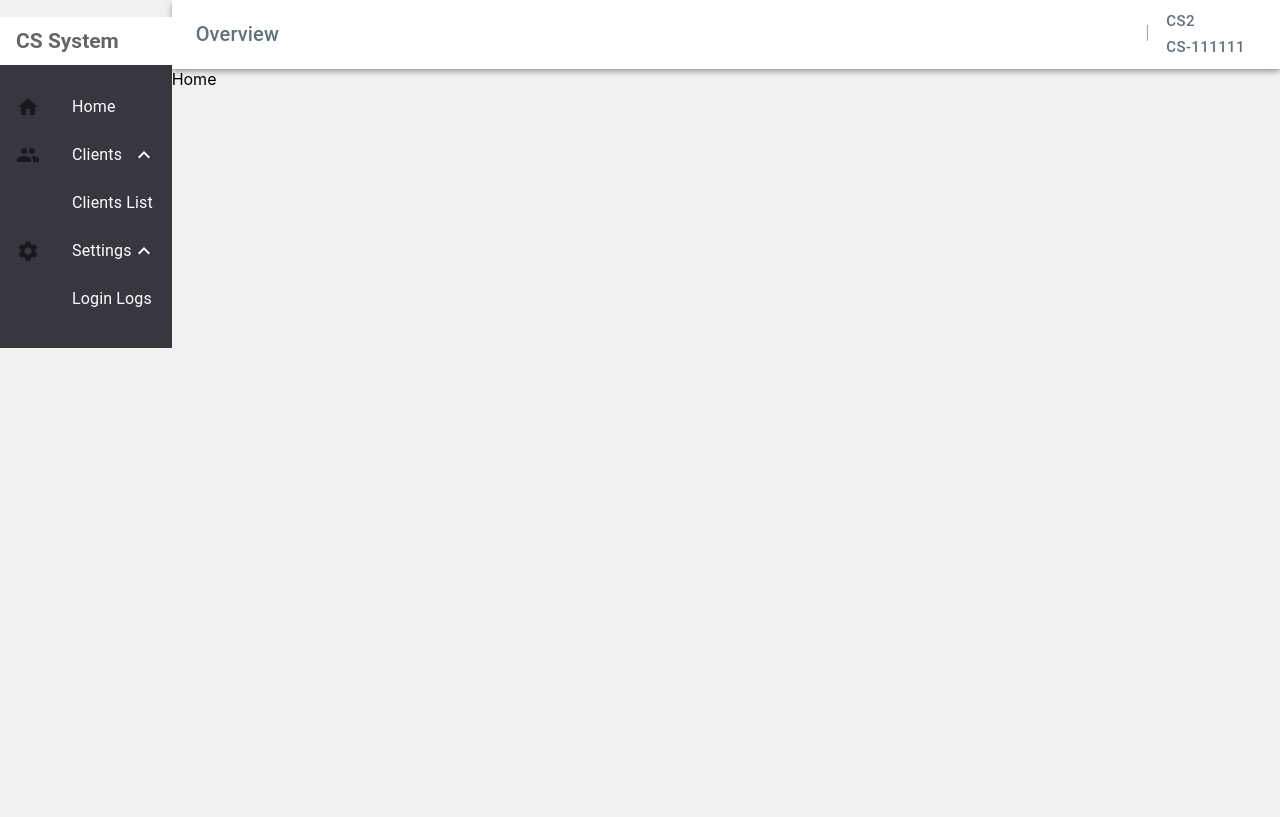
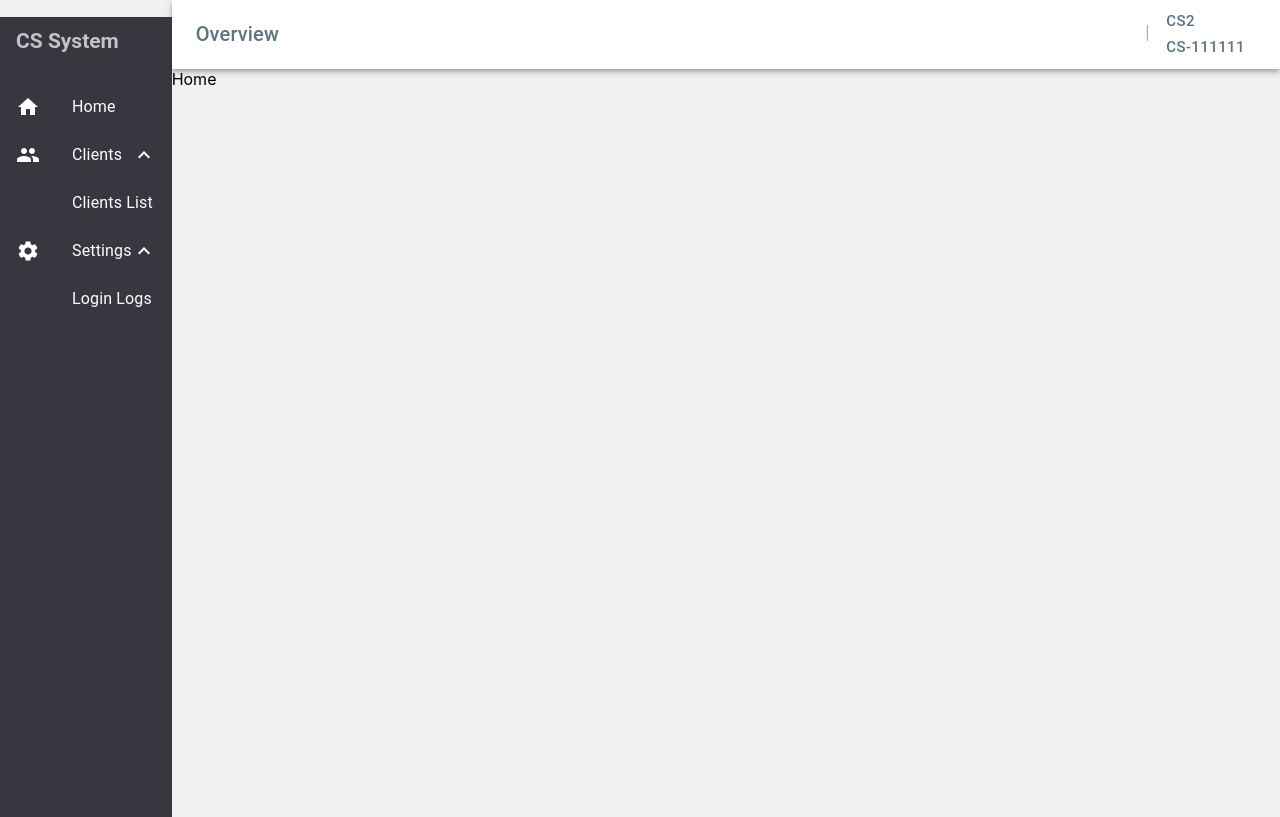
Before and after one commit to JayLiuZymber/muiCSsystem, a React (Create React App) app: page /login in a window 1280 px wide. Both pictures are taken after typing "Sample", "Sample123" into the empty fields and a click on the button "LOGIN". Built offline with nearby package versions, Linux system fonts and the light colour scheme.

Commit message:
fix SideList is not full height fix SideList icon is not white color

```diff
--- a/src/components/SideList.js
+++ b/src/components/SideList.js
@@ -1,4 +1,5 @@
 import * as React from "react";
+import { styled, ThemeProvider, createTheme } from '@mui/material/styles';
 import ListSubheader from "@mui/material/ListSubheader";
 import List from "@mui/material/List";
 import ListItemButton from "@mui/material/ListItemButton";
@@ -25,7 +26,23 @@ export default function SideList() {
   };
 
   return (
-    <Box sx={{ height: "100%" }} bgcolor="#36373F" color="#fff">
+    <Box sx={{ height: "100vh" }} bgcolor="#36373F" color="#fff">
+       <ThemeProvider
+        theme={createTheme({
+          // components: {
+          //   MuiListItemButton: {
+          //     defaultProps: {
+          //       disableTouchRipple: true,
+          //     },
+          //   },
+          // },
+          palette: {
+            mode: 'dark',
+            primary: { main: '#525465' },
+            background: { paper: '#36373F' },
+          },
+        })}
+      >
       <List
         sx={{ width: "100%", maxWidth: 360 }}
         component="nav"
@@ -75,6 +92,7 @@ export default function SideList() {
           </List>
         </Collapse>
       </List>
+      </ThemeProvider>
     </Box>
   );
 }
--- a/src/components/TopBar.js
+++ b/src/components/TopBar.js
@@ -57,6 +57,7 @@ export default function TopBar() {
     const id=event.target.id;
     switch(id){
       case menuList[1]:
+        // todo move to Login Logs
         break;
       case menuList[2]:
         dispatch(removeUserInfo());
```
